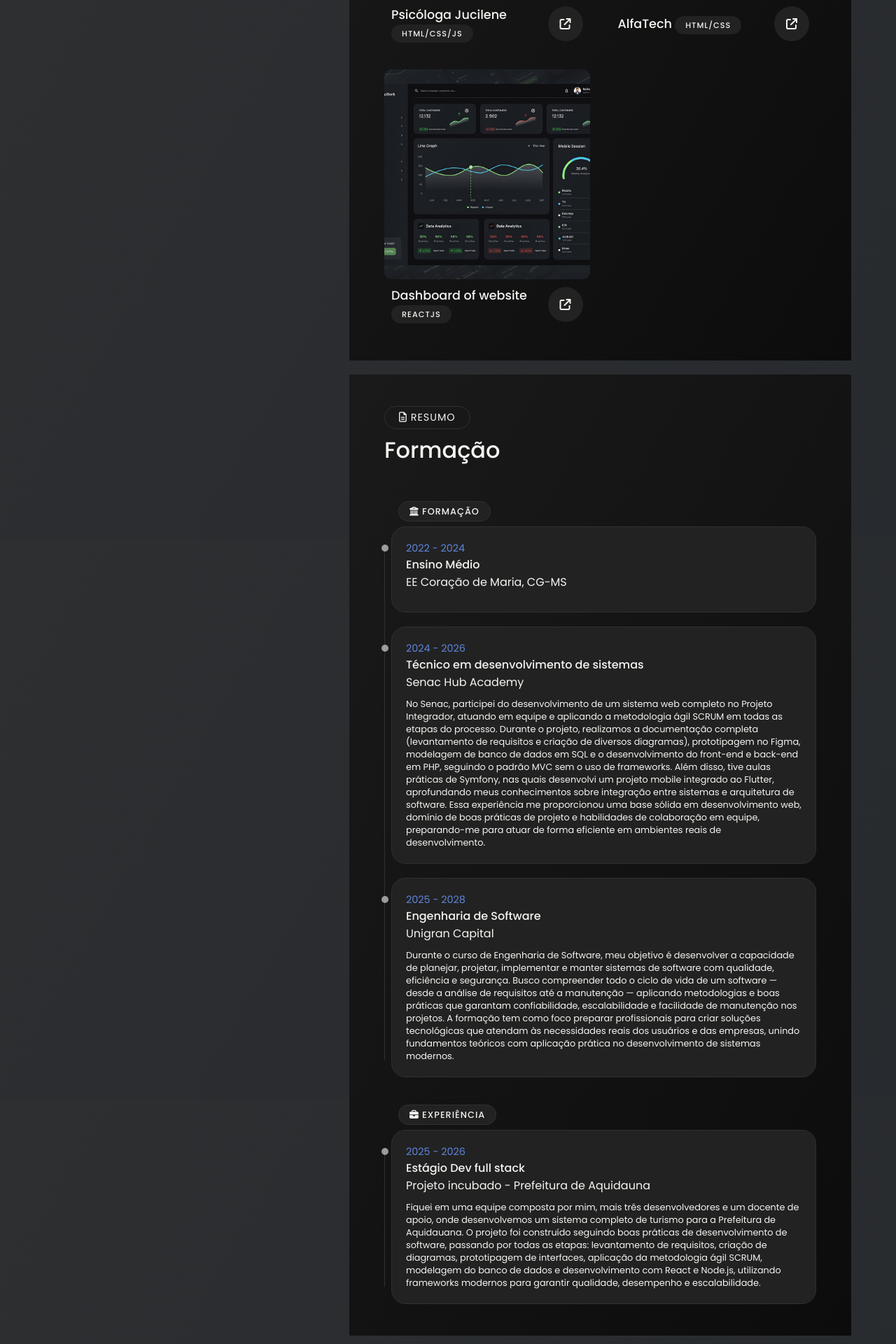
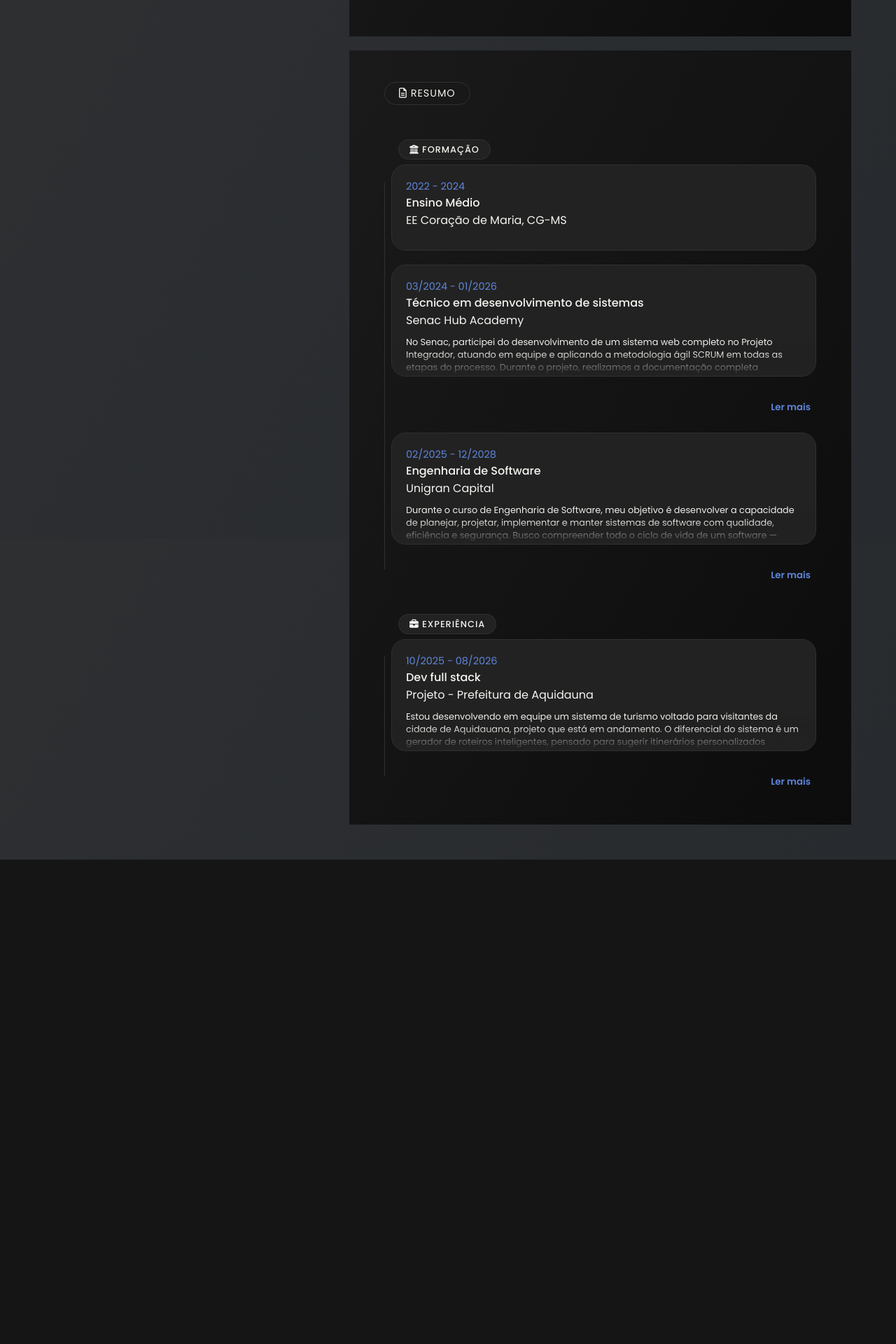
Before and after one commit to danieldmota/portfolio, a PHP site: page / in a window 1280 px wide. Shown: the part 1631-3551 px from the top of the page at 70% size. After the commit the page ends 2859 px from the top, so only its background shows below. Run offline with PHP 8.4, Linux system fonts and the light colour scheme.

Commit message:
adicionando nova foto, expandir box de formação e adicionando projeto

```diff
--- a/css/style.css
+++ b/css/style.css
@@ -218,6 +218,13 @@ header ul li a.active {
   font-size: 2rem;
   font-weight: 600;
   margin: 5px 0;
+}
+
+.profiles-social {
+  display: flex;
+  gap: 10px;
+  justify-content: center;
+  align-items: center;
 }
 
 .profile-social-container {
@@ -645,6 +652,57 @@ button.project-box {
   margin-top: 10px;
 }
 
+/* Limitar altura dos boxes de formação/experiência e adicionar transição */
+.edu-work-box {
+  max-height: 160px; /* altura colapsada padrão */
+  overflow: hidden;
+  transition: max-height 0.45s cubic-bezier(.2,.8,.2,1), box-shadow 0.2s ease;
+}
+
+.edu-work-box.expanded {
+  max-height: 2000px; /* valor grande para permitir expansão suave */
+}
+
+/* Gradiente de fade na parte inferior para indicar conteúdo oculto */
+.edu-work-box .fade-overlay {
+  content: "";
+  position: absolute;
+  left: 0;
+  right: 0;
+  bottom: 0;
+  height: 56px;
+  pointer-events: none;
+  background: linear-gradient(180deg, rgba(0,0,0,0) 0%, rgba(0,0,0,0.06) 40%, var(--bg-color) 100%);
+  transition: opacity 0.25s ease;
+}
+
+.edu-work-box.expanded .fade-overlay {
+  opacity: 0;
+}
+
+/* Botão ler mais */
+.edu-work-readmore {
+  display: flex;
+  justify-content: flex-end;
+  margin-top: 8px;
+}
+
+.edu-readmore-btn {
+  border: none;
+  background: transparent;
+  color: var(--main-color);
+  font-weight: 600;
+  cursor: pointer;
+  padding: 6px 8px;
+  border-radius: 8px;
+  transition: background 0.18s ease, transform 0.12s ease;
+}
+
+.edu-readmore-btn:hover {
+  background: rgba(0,0,0,0.04);
+  transform: translateY(-1px);
+}
+
 /* contato */
 #contact {
   border-radius: 0px 0px 30px 30px;
--- a/index.php
+++ b/index.php
@@ -62,7 +62,7 @@
                     <!-- container do perfil -->
                     <div class="user-profile-container">
                         <div class="user-profile-img">
-                            <img src="images/foto-teste.png" alt="Profile">
+                            <img src="images/foto-daniel.png" alt="Profile">
                         </div>
                         <div class="user-profile-text">
                             <span>Desenvolvedor Web</span>
@@ -93,7 +93,7 @@
             <!-- Sobre -->
             <section id="about-me" class="section-container">
                 <h3>Olá, Sou <span id="role">Daniel</span></h3>
-                <h1>Desenvolvedor <span>Junior</span></h1>
+                <h1>Desenvolvedor de <span>Software</span></h1>
                 <p>Tenho 18 anos, sou apaixonado em tudo que envolva tecnologia. Estudo desenvolvimento web
                     desde os 16 anos de idade e atualmente estou focado em me tornar um desenvolvedor Full Stack de alto
                     nível. Adoro desafios e estou sempre em busca de aprender novas tecnologias e aprimorar minhas habilidades.
@@ -211,16 +211,16 @@
             <section id="projects" class="section-container">
                 <div class="section-heading">
                     <span><i class="fa-solid fa-briefcase"></i> Meus projetos</span>
-                    <h3>Busque projetos por categoria</h3>
+                    <!-- <h3>Busque projetos por categoria</h3> -->
                 </div>
 
                 <!-- filtro -->
-                <ul class="project-list">
+                <!-- <ul class="project-list">
                     <li class="active" data-filter="all">All</li>
                     <li data-filter="ReactJs">ReactJs</li>
                     <li data-filter="HTML/CSS">HTML/CSS</li>
                     <li data-filter="Php">PHP</li>
-                </ul>
+                </ul> -->
 
                 <!-- container -->
                 <div class="project-container">
@@ -261,25 +261,6 @@
                             </div>
                         </div>
                     </button>
-
-                    <button class="project-box" data-category="ReactJs">
-                        <!-- Imagem -->
-                        <div class="project-box-img">
-                            <img src="images/p1.jpg" alt="projeto" />
-                        </div>
-                        <!-- Texto -->
-                        <div class="project-box-text-container">
-                            <!-- Detalhes -->
-                            <div class="project-box-text">
-                                <strong>Dashboard of website</strong>
-                                <span>ReactJs</span>
-                            </div>
-                            <!-- icone com link -->
-                            <div class="project-box-btn">
-                                <i class="fa-solid fa-arrow-up-right-from-square"></i>
-                            </div>
-                        </div>
-                    </button>
                 </div>
 
             </section>
@@ -288,7 +269,7 @@
             <section id="edu-work" class="section-container">
                 <div class="section-heading">
                     <span><i class="fa-regular fa-file-lines"></i> Resumo</span>
-                    <h3>Formação</h3>
+
                 </div>
 
                 <!-- container -->
@@ -311,7 +292,7 @@
                             </div>
                             <!-- box -->
                             <div class="edu-work-box">
-                                <span class="edu-work-year">2024 - 2026</span>
+                                <span class="edu-work-year">03/2024 - 01/2026</span>
                                 <strong>Técnico em desenvolvimento de sistemas</strong>
                                 <span class="edu-work-location">Senac Hub Academy</span>
                                 <p>No Senac, participei do desenvolvimento de um sistema web completo no Projeto Integrador, atuando em equipe e aplicando a metodologia ágil SCRUM em todas as etapas do processo. Durante o projeto, realizamos a documentação completa (levantamento de requisitos e criação de diversos diagramas), prototipagem no Figma, modelagem de banco de dados em SQL e o desenvolvimento do front-end e back-end em PHP, seguindo o padrão MVC sem o uso de frameworks.
@@ -320,7 +301,7 @@
                             </div>
                             <!-- box -->
                             <div class="edu-work-box">
-                                <span class="edu-work-year">2025 - 2028</span>
+                                <span class="edu-work-year">02/2025 - 12/2028</span>
                                 <strong>Engenharia de Software</strong>
                                 <span class="edu-work-location">Unigran Capital</span>
                                 <p>Durante o curso de Engenharia de Software, meu objetivo é desenvolver a capacidade de planejar, projetar, implementar e manter sistemas de software com qualidade, eficiência e segurança. Busco compreender todo o ciclo de vida de um software — desde a análise de requisitos até a manutenção — aplicando metodologias e boas práticas que garantam confiabilidade, escalabilidade e facilidade de manutenção nos projetos.
@@ -338,16 +319,19 @@
                         <div class="edu-work-box-container">
                             <!-- box -->
                             <div class="edu-work-box" data-aos="fade-up">
-                                <span class="edu-work-year">2025 - 2026</span>
-                                <strong>Estágio Dev full stack</strong>
-                                <span class="edu-work-location">Projeto incubado - Prefeitura de Aquidauna</span>
-                                <p>Fiquei em uma equipe composta por mim, mais três desenvolvedores e um docente de apoio, onde
-                                    desenvolvemos um sistema completo de turismo para a Prefeitura de Aquidauana. O projeto foi
-                                    construído seguindo boas práticas de desenvolvimento de software, passando por todas as
-                                    etapas: levantamento de requisitos, criação de diagramas, prototipagem de interfaces,
-                                    aplicação da metodologia ágil SCRUM, modelagem do banco de dados e desenvolvimento com
-                                    React e Node.js, utilizando frameworks modernos para garantir qualidade, desempenho e
-                                    escalabilidade.</p>
+                                <span class="edu-work-year">10/2025 - 08/2026</span>
+                                <strong>Dev full stack</strong>
+                                <span class="edu-work-location">Projeto - Prefeitura de Aquidauna</span>
+                                <p>Estou desenvolvendo em equipe um sistema de turismo voltado para visitantes da cidade de
+                                    Aquidauana, projeto que está em andamento. O diferencial do sistema é um gerador de roteiros
+                                    inteligentes, pensado para sugerir itinerários personalizados conforme interesses do turista.
+                                    O projeto segue os padrões e boas práticas de desenvolvimento de software, passando por etapas
+                                    como levantamento de requisitos, modelagem do banco de dados, diagramas de casos de uso e de
+                                    classes, além da prototipagem no Figma. A organização do trabalho é feita com a metodologia ágil
+                                    SCRUM, incluindo reuniões e sprints.
+                                    No desenvolvimento, estão sendo utilizadas tecnologias como Next.js, PostgreSQL e Prisma ORM,
+                                    com foco na integração entre frontend e backend, regras de negócio e estrutura escalável.
+                                </p>
                             </div>
                             <!-- box -->
                             <!-- <div class="edu-work-box" data-aos="fade-up">
--- a/js/main.js
+++ b/js/main.js
@@ -1,6 +1,6 @@
 // Efeito de transição de palavras
 document.addEventListener("DOMContentLoaded", () => {
-    const roles = ["Daniel", "Desenvolvedor Web", "Estudante de Eng. de Software"];
+    const roles = ["Daniel", "Estudante de Eng. de Software"];
     const roleElement = document.getElementById("role");
     let roleIndex = 0;
     let letterIndex = 0;
@@ -127,3 +127,48 @@ function fechar_popup(popupId) {
     const fundoPopup = document.getElementById(popupId);
     fundoPopup.classList.remove('ativo');
 }
+
+// Ler mais / Ler menos para boxes de formação/experiência
+document.addEventListener('DOMContentLoaded', () => {
+    const COLLAPSED_HEIGHT = 160; // deve seguir o valor do CSS
+
+    document.querySelectorAll('.edu-work-box').forEach(box => {
+        // medir altura do conteúdo real
+        const fullHeight = box.scrollHeight;
+
+        if (fullHeight > COLLAPSED_HEIGHT + 10) {
+            // adicionar estado inicial colapsado
+            box.classList.remove('expanded');
+
+            // adicionar overlay de fade
+            const overlay = document.createElement('div');
+            overlay.className = 'fade-overlay';
+            box.appendChild(overlay);
+
+            // criar botão ler mais
+            const btn = document.createElement('button');
+            btn.className = 'edu-readmore-btn';
+            btn.type = 'button';
+            btn.textContent = 'Ler mais';
+            btn.setAttribute('aria-expanded', 'false');
+
+            btn.addEventListener('click', () => {
+                const isExpanded = box.classList.toggle('expanded');
+                btn.textContent = isExpanded ? 'Ler menos' : 'Ler mais';
+                btn.setAttribute('aria-expanded', isExpanded ? 'true' : 'false');
+
+                // suavemente trazer em foco quando recolapsa
+                if (!isExpanded) {
+                    box.scrollIntoView({ behavior: 'smooth', block: 'nearest' });
+                }
+            });
+
+            const wrap = document.createElement('div');
+            wrap.className = 'edu-work-readmore';
+            wrap.appendChild(btn);
+
+            // inserir o botão logo após o box
+            box.parentNode.insertBefore(wrap, box.nextSibling);
+        }
+    });
+});
--- a/projetos/projeto-alfatech.php
+++ b/projetos/projeto-alfatech.php
@@ -25,9 +25,11 @@
                     <span>HTML</span>
                     <span>CSS</span>
                 </div>
-                <p>Para ver o código-fonte, visite o repositório no GitHub:</p>
-                <div class="profile-social-container">
-                    <a href="https://github.com/danieldmota/site-hospedagem"><i class="fa-brands fa-github"></i></a>
+                <p>Clique para acessar o repositório deste projeto:</p>
+                <div class="profiles-social">
+                    <div class="profile-social-container">
+                        <a href="https://github.com/danieldmota/site-hospedagem"><i class="fa-brands fa-github"></i></a>
+                    </div>
                 </div>
             </div>
             <div class="projeto-footer">
--- a/projetos/projeto-psicologia.php
+++ b/projetos/projeto-psicologia.php
@@ -10,7 +10,7 @@
                 <p>Este projeto foi desenvolvido utilizando as tecnologias HTML, CSS e JavaScript.</p>
             </div>
             <video controls>
-                <source src="video/alfatech.mp4" type="video/mp4">
+                <source src="video/psicologa-ju.mp4" type="video/mp4">
                 Seu navegador não suporta o elemento de vídeo.
             </video>
         </div>
@@ -26,9 +26,14 @@
                     <span>CSS</span>
                     <span>JavaScript</span>
                 </div>
-                <p>Para ver o código-fonte, visite o repositório no GitHub:</p>
-                <div class="profile-social-container">
-                    <a href="https://github.com/danieldmota/site-hospedagem"><i class="fa-brands fa-github"></i></a>
+                <p>Para acessar este site clique no icone de Wi-fi:</p>
+                <div class="profiles-social">
+                    <div class="profile-social-container">
+                        <a href="https://danieldmota.github.io/site-psicologa-ju/" target="_blank"><i class="fa-solid fa-wifi"></i></a>
+                    </div>
+                    <div class="profile-social-container">
+                        <a href="https://github.com/danieldmota/site-psicologa-ju"><i class="fa-brands fa-github"></i></a>
+                    </div>
                 </div>
             </div>
             <div class="projeto-footer">
```
Also changed, not shown: images/foto-daniel.png (added), images/foto-de-perfil.jpeg (added), 2 other files.
